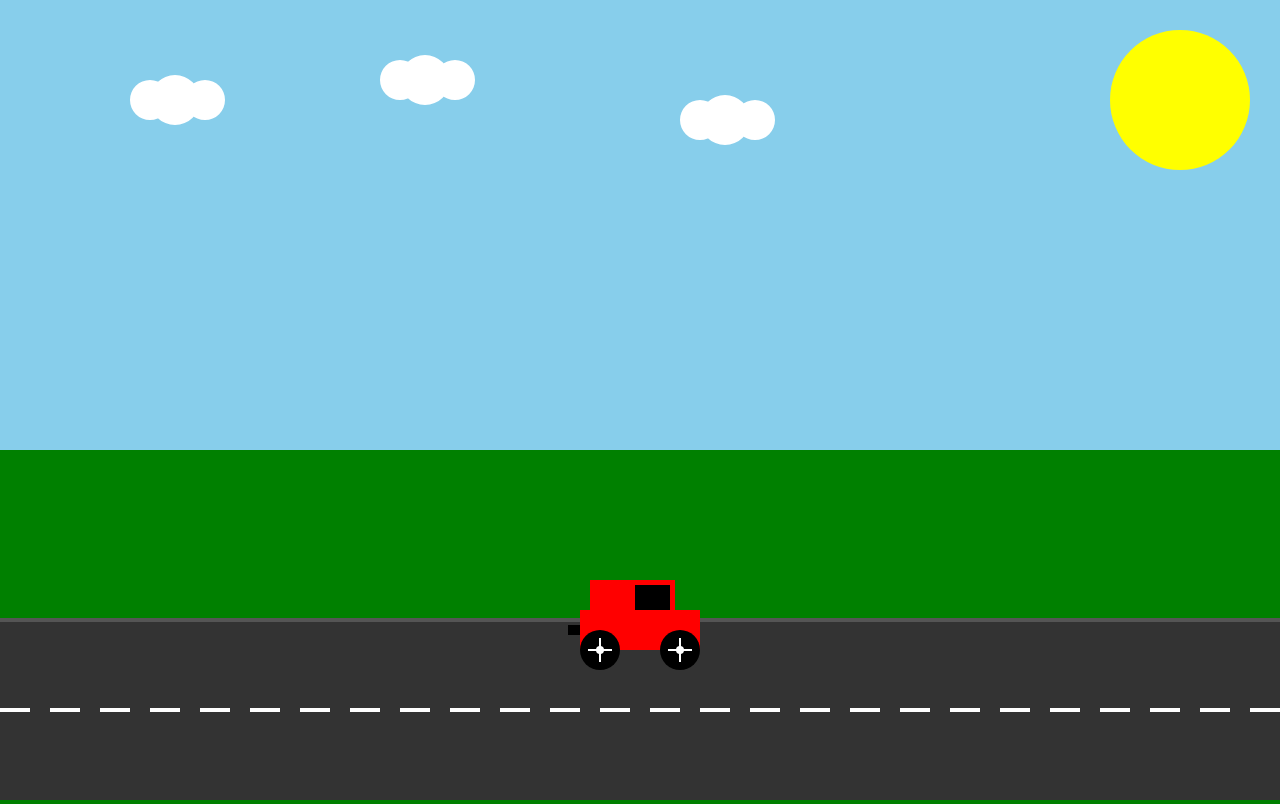
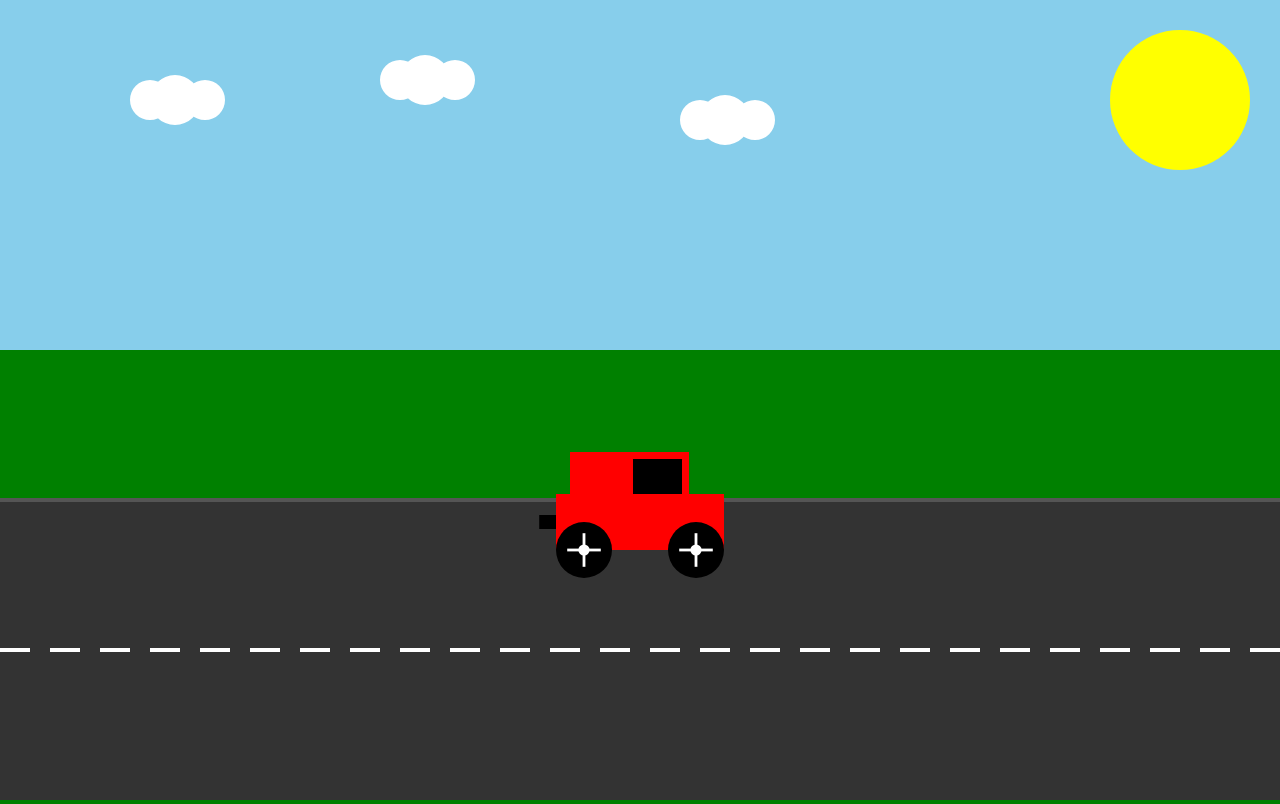
Before and after one commit to Guithentges/Projeto_comp_grafica, a plain HTML site: page index.html in a window 1280 px wide. Drawn offline with Linux system fonts and the light colour scheme.

Commit message:
ajustando reflexao

```diff
--- a/index.html
+++ b/index.html
@@ -23,10 +23,10 @@ canvas.width = window.innerWidth;
 canvas.height = window.innerHeight;
 
 let posX = canvas.width / 2;
-let posY = canvas.height - 150;
+let posY = canvas.height - 250;
 
-let velocidade = 1;
-let maxVel = 5;
+let velocidade = 2;
+let maxVel = 4;
 let minVel = 1;
 
 let angle = 0;
@@ -61,7 +61,7 @@ document.addEventListener("keyup", (e) => {
 
 //Desenhar a estrada
 function drawRoad() {
-  const roadHeight = 180;
+  const roadHeight = 300;
 
   ctx.fillStyle = "#333";
   ctx.fillRect(0, canvas.height - roadHeight, canvas.width, roadHeight);
@@ -118,7 +118,7 @@ function drawWheel(x, y) {
 //Fundo
 function drawBackground() {
   ctx.fillStyle = "#87CEEB";
-  ctx.fillRect(0, 0, canvas.width, canvas.height - 350);
+  ctx.fillRect(0, 0, canvas.width, canvas.height - 450);
 
   ctx.fillStyle = "yellow";
   ctx.beginPath();
@@ -182,6 +182,12 @@ function drawCar() {
 
   if (movingLeft) {
     ctx.scale(-zoom, zoom);
+    if(velocidade > 1){
+        ctx.translate(0, 110);
+    }else{
+
+        ctx.translate(0, 150);
+    }
   } else {
     ctx.scale(zoom, zoom);
   }
@@ -230,7 +236,7 @@ function draw() {
   if (movingRight) angle += velocidade / wheelRadius;
   if (movingLeft) angle -= velocidade / wheelRadius;
 
-  zoom = 0.8 + (velocidade * 0.2);
+  zoom = 1 + (velocidade * 0.2);
 
   const margem = 80;
 
```
